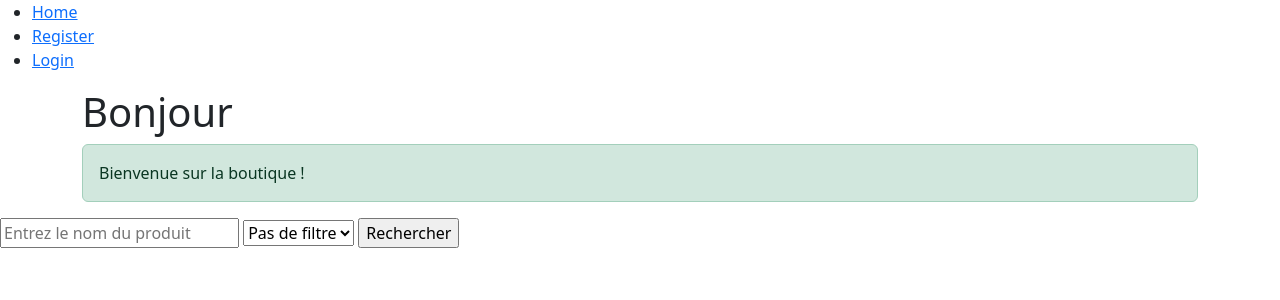
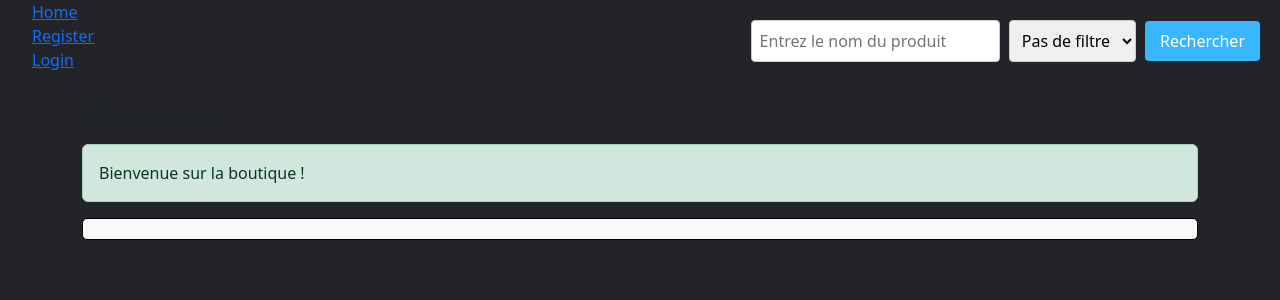
Before and after one commit to Tompi01/Semaine-BDD-PHP, a PHP site: page /public/index.php in a window 1280 px wide. Shown: the top 300 px of the page. Run offline with PHP 8.4, Linux system fonts and the light colour scheme; data that the repository does not hold is empty.

Commit message:
css home + reglage de bug au niveau des recherche

```diff
--- a/public/actions/login.php
+++ b/public/actions/login.php
@@ -55,8 +55,10 @@ require_once __DIR__ . '/../../src/init.php';
         header("Location: /index.php");
         die();
     }
-
-
+    else{
+        header("Location: /login.php?eror =email user incorrect");
+        $_SESSION['error_message'] = 'email ou mot de passe incorrect ';
+    }
 
 
 
--- a/public/actions/search.php
+++ b/public/actions/search.php
@@ -10,7 +10,7 @@ function displaySearchedProduct($filter)
     $display = "";
     foreach ($search_result as $key) :
         $display .= '<p>';
-        $display .=  '<a href="/product.php">'.$key['name'] .'| Categorie:'.$key["category"] ." ". $key["price"] . '€ <br>' . $key["description"] . '<br>Stock disponible : '. $key["stock"] .'</a>';
+        $display .=  '<a href="/product.php?product='.$key["id"].'">'.$key['name'] .'| Categorie:'.$key["category"] ." ". $key["price"] . '€ <br>' . $key["description"] . '<br>Stock disponible : '. $key["stock"] .'</a>';
         $display .= '</p>';
         $display .= '<br>';
     endforeach;
--- /dev/null
+++ b/public/home.css
@@ -0,0 +1,68 @@
+/* styles.css */
+
+/* Barre de recherche */
+body{
+
+
+
+
+    background: #23242a;
+}
+
+.search-bar {
+    position: absolute;
+    top: 20px;
+    right: 20px;
+}
+
+.search-bar input[type="text"] {
+    padding: 8px;
+    border: 1px solid #ccc;
+    border-radius: 4px;
+    margin-right: 5px;
+}
+
+.search-bar select {
+    padding: 8px;
+    border: 1px solid #ccc;
+    border-radius: 4px;
+    margin-right: 5px;
+}
+
+.search-bar input[type="submit"] {
+    padding: 8px 15px;
+    background-color: #38b6ff;
+    color: #fff;
+    border: none;
+    border-radius: 4px;
+    cursor: pointer;
+}
+
+/* Boîtes de produits */
+.product-box {
+    background-color: #f9f9f9;
+    border: 1px solid #000000;
+    border-radius: 5px;
+    padding: 10px;
+    margin-bottom: 20px;
+    transition: transform 0.9s ease;
+}
+
+.product-box:hover {
+    transform: scale(1.03);
+    box-shadow: 0 0 100px rgba(0, 0, 0, 0.1);
+}
+
+.product-box a {
+    text-decoration: none;
+    color: #333;
+}
+
+.product-box p {
+    margin: 0;
+}
+
+.product-box .price {
+    font-weight: bold;
+    color: #007bff;
+}
--- a/public/index.php
+++ b/public/index.php
@@ -18,6 +18,7 @@ if(!isset($_POST['filter'])){
     <meta name="viewport" content="width=device-width, initial-scale=1.0">
     <title>Bonjour</title>
     <?php require_once __DIR__ . '/../src/partials/head_css.php'; ?>
+    <link rel="stylesheet" type="text/css" href="/home.css">
 </head>
 
 <body>
@@ -34,27 +35,30 @@ if(!isset($_POST['filter'])){
     </div>
 </div>
 
-    <form  action="search.php" method="post">
-        <div>
+<form class="search-bar" action="search.php" method="post">
     <input type="text" name="search" id="search" placeholder="Entrez le nom du produit">
     <select name="filter" id="filter">
-                <option value="">Pas de filtre </option>
+        <option value="">Pas de filtre</option>
         <option value="a4">A4</option>
         <option value="a3">A3</option>
         <option value="a2">A2</option>
     </select>
-            <input type="submit" name="submit" id="submit" value="Rechercher" href="">
-        </div>
+    <input type="submit" name="submit" id="submit" value="Rechercher">
 </form>
+
+<div class="container">
+    <div class="row">
+        <div class="col">
             <?php
             if ($_POST['search'] == "" && $_POST['filter'] == "") {
-            echo displayAllProduct();
-        }
-        else{
-           echo displaySearchedProduct($_POST['filter']);
+                echo '<div class="product-box">' . displayAllProduct() . '</div>';
+            } else {
+                echo '<div class="product-box">' . displaySearchedProduct($_POST['filter']) . '</div>';
             }
             ?>
-
+        </div>
+    </div>
+</div>
 
 </body>
 
--- a/public/login.css
+++ b/public/login.css
@@ -263,7 +263,7 @@ Par défaut, l'élément créé est de type en-ligne (inline)*/
     opacity: 0.8;
 }
 
-.error {
+.error_message {
     background: #F2DEDE;
     color: #A94442;
     padding: 10px;
```
Lines whose indentation alone changed are shown as unchanged.
